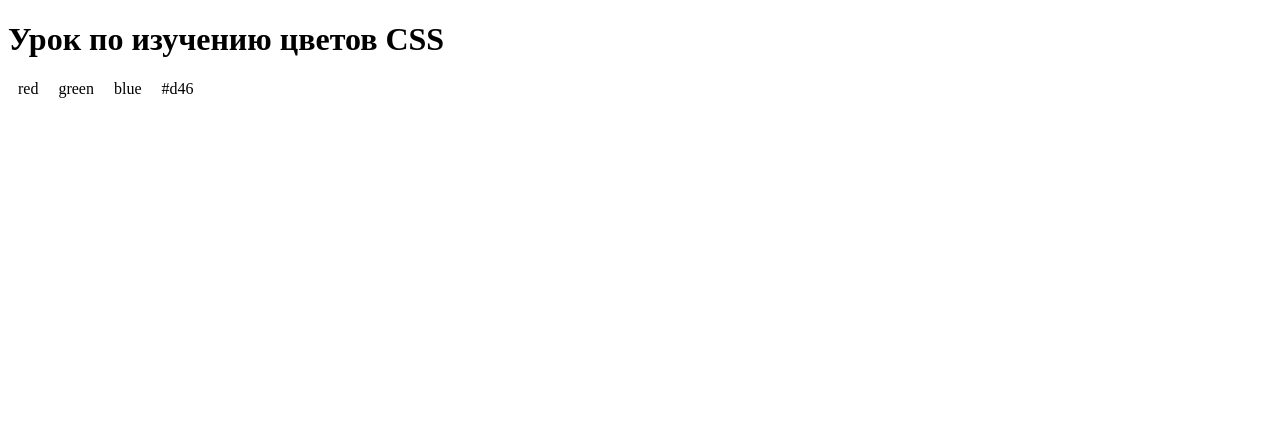
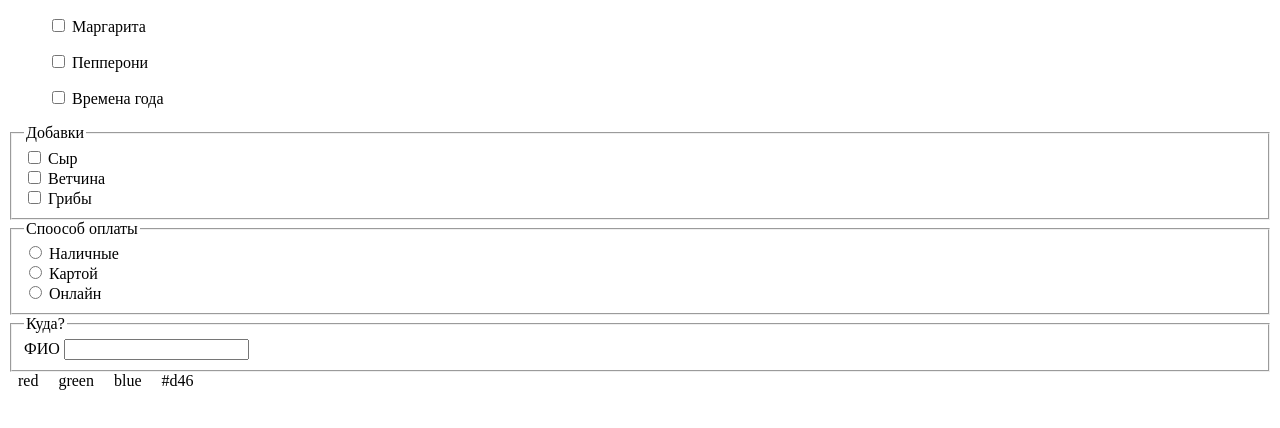
Before and after one commit to tania-it/ts, a website built with webpack: page src/index.html in a window 1280 px wide. Built offline with nearby package versions, Linux system fonts and the light colour scheme.

Commit message:
create form pizza

```diff
--- a/src/index.html
+++ b/src/index.html
@@ -1,5 +1,6 @@
 <!DOCTYPE html>
 <html lang="en">
+
 <head>
     <meta charset="UTF-8">
     <meta name="viewport" content="width=device-width, initial-scale=1.0">
@@ -16,6 +17,7 @@
         }
     </style>
 </head>
+
 <body>
     <!--<div id="main">
         <h1>Урок по изучению цветов <span class="bold">CSS</span>
@@ -25,11 +27,94 @@
         <span data-color>blue</span>
     </div>-->
     <div id="main">
-        <h1>Урок по изучению цветов <span class="bold">CSS</span></h1>
+        <form name="pizzaOrder">
+            <figure>
+                <figcaption>
+                    <label>
+                        <input type="checkbox" required name="pizza" value="margarita">
+                        <span>Маргарита</span>
+                    </label>
+                </figcaption>
+            </figure>
+
+            <figure>
+                <figcaption>
+                    <label>
+                        <input type="checkbox" required name="pizza" value="pepperoni">
+                        <span>Пепперони</span>
+                    </label>
+                </figcaption>
+            </figure>
+
+            <figure>
+                <figcaption>
+                    <label>
+                        <input type="checkbox" required name="pizza" value="fourSeasons">
+                        <span>Времена года</span>
+                    </label>
+                </figcaption>
+            </figure>
+            <fieldset>
+                <legend>
+                    Добавки
+                </legend>
+                <div>
+                    <label>
+                        <input type="checkbox" required name="addon" value="cheese">
+                        <span>Сыр</span>
+                    </label>
+                </div>
+                <div>
+                    <label>
+                        <input type="checkbox" required name="addon" value="ham">
+                        <span>Ветчина</span>
+                    </label>
+                </div>
+                <div>
+                    <label>
+                        <input type="checkbox" required name="addon" value="mushrooms">
+                        <span>Грибы</span>
+                    </label>
+                </div>
+            </fieldset>
+            <fieldset>
+                <legend>Споособ оплаты</legend>
+                <div>
+                    <label>
+                        <input type="radio" name="PaymentType" value="cash">
+                        <span>Наличные</span>
+                    </label>
+                </div>
+                <div>
+                    <label>
+                        <input type="radio" name="PaymentType" value="card">
+                        <span>Картой</span>
+                    </label>
+                </div>
+                <div>
+                    <label>
+                        <input type="radio" name="PaymentType" value="online">
+                        <span>Онлайн</span>
+                    </label>
+                </div>
+            </fieldset>
+            <fieldset>
+                <legend>Куда?</legend>
+                <div>
+                    <label>
+                        <span>ФИО</span>
+                        <input type="text" name="customerName">
+                    </label>
+                </div>
+            </fieldset>
+
+        </form>
 
     </div>
 
 
 
+
 </body>
+
 </html>
```
Also changed, not shown: src/form.ts (added).
